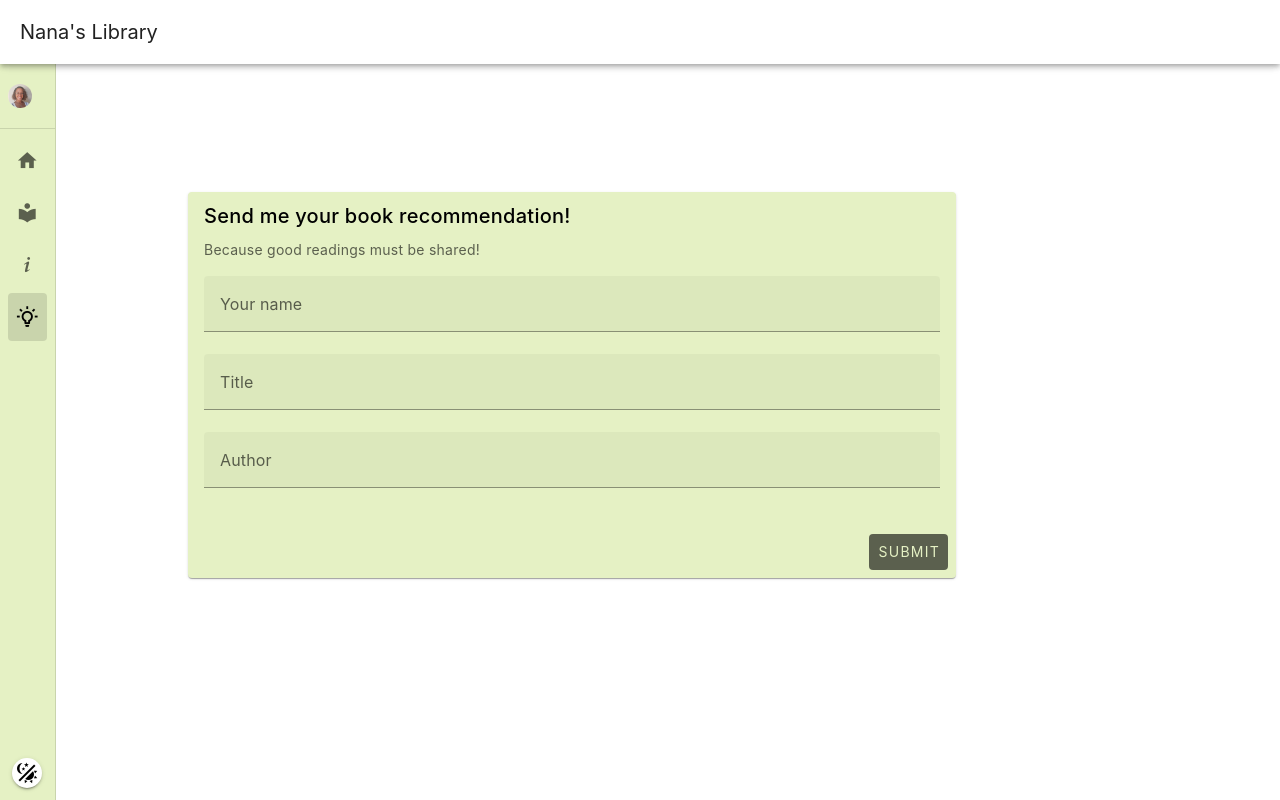
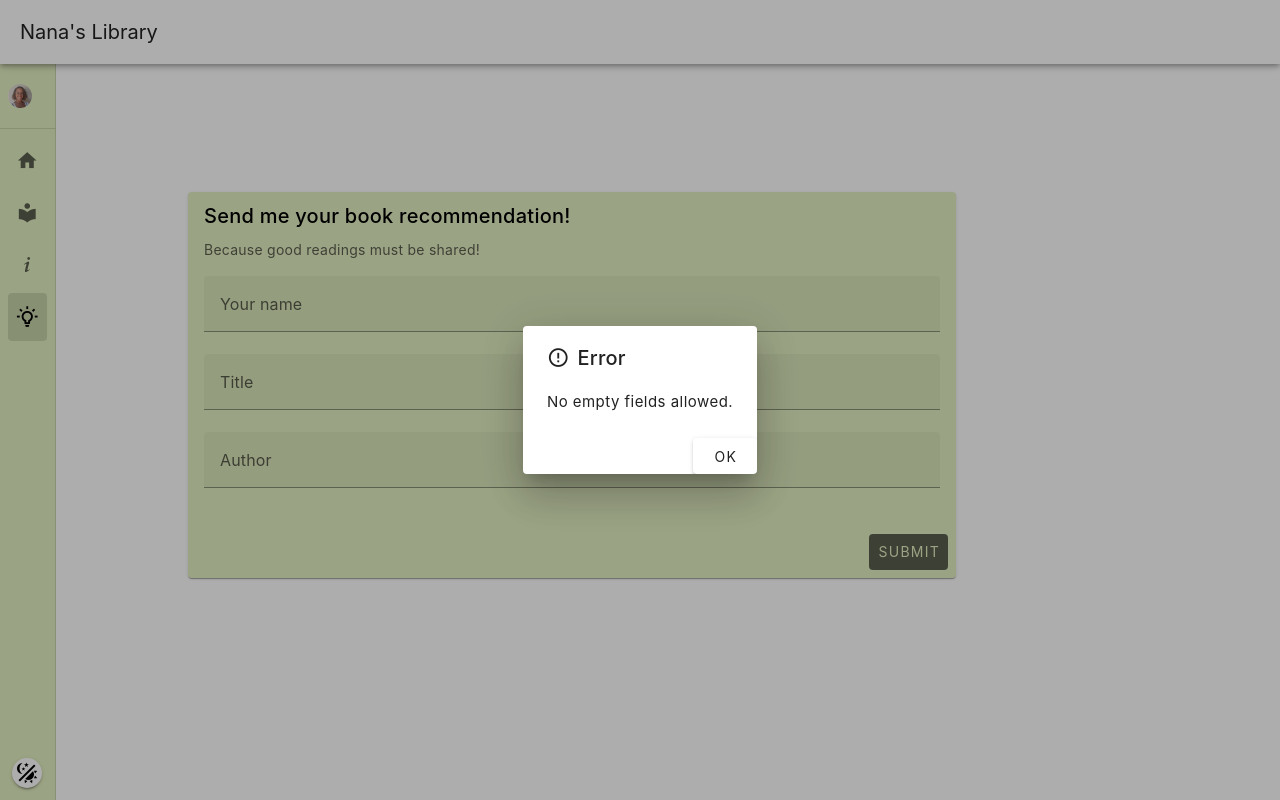
Before and after one commit to Anastacia-Canto/nana-library, a Vue app in the folder frontend/: page /suggestions in a window 1280 px wide. Both pictures are taken after a click on the button "SUBMIT". Built offline with nearby package versions, Linux system fonts and the light colour scheme.

Commit message:
form with validation

```diff
--- a/frontend/src/views/SuggestionsView.vue
+++ b/frontend/src/views/SuggestionsView.vue
@@ -7,7 +7,8 @@ export default {
 				name: "",
 				title: "",
 				author: ""
-			}
+			},
+			dialog: false,
 		}
 	},
 	methods: {
@@ -15,7 +16,7 @@ export default {
 			if (this.suggestion.name != "" && this.suggestion.title != "" && this.suggestion.author != ""){
 				console.log("All good!");
 			} else {
-				console.log("Empty fields");
+				this.dialog = true;
 			}
 		}
 	}
@@ -44,6 +45,24 @@ export default {
 		</v-card-actions>
 	</v-card>
 
+	<v-dialog
+	v-model="dialog"
+	width="auto"
+	>
+		<v-card
+		max-width="400"
+        prepend-icon="mdi-alert-circle-outline"
+        text="No empty fields allowed."
+        title="Error"
+		>
+		<v-btn
+            class="ms-auto"
+            text="Ok"
+            @click="dialog = false"
+          ></v-btn>
+		</v-card>
+	</v-dialog>
+
 </template>
 
 <style>
```
